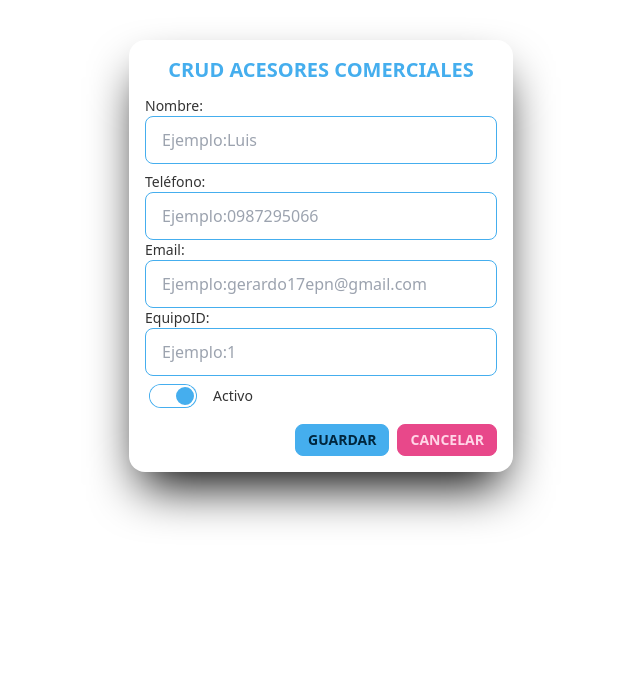
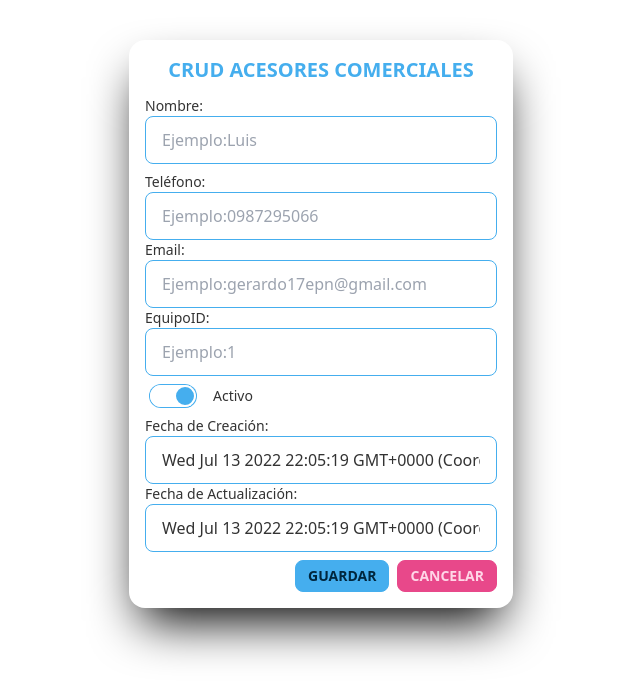
Before and after one commit to LuisGerardo17/Ventas, an Angular app in the folder crm-frontend/: page /acesor in a window 1280 px wide. Shown: the top 698 px of the page, without its empty margins (319-959 px from the left). Built offline with nearby package versions, Linux system fonts and the light colour scheme.

Commit message:
ultimoscambios

```diff
--- a/crm-frontend/src/app/feature/acesor/acesor.component.html
+++ b/crm-frontend/src/app/feature/acesor/acesor.component.html
@@ -19,6 +19,10 @@
               <span class="label-text ml-4">Activo</span>
             </label>
           </div>
+          <label for ="">Fecha de Creación:</label>
+          <input class = "input input-primary " type="timestap" placeholder = "Ejemplo:1" [(ngModel)] ="currentAcesor.created">
+          <label for ="">Fecha de Actualización:</label>
+          <input class = "input input-primary " type="timestamp" placeholder = "Ejemplo:1" [(ngModel)] ="currentAcesor.updated">
 
         </div>
       <div class="card-actions justify-end">
--- a/crm-frontend/src/app/feature/acesor/acesor.component.ts
+++ b/crm-frontend/src/app/feature/acesor/acesor.component.ts
@@ -56,7 +56,7 @@ export class AcesorComponent implements OnInit {
 findById(acesorId: number): void{
   this.acesorService.findById(acesorId)
   .subscribe(
-    (response:Acesor )=> {
+    (response:Acesor)=> {
     console.log("registro encontrado");
     this.currentAcesor = response;
 
```
